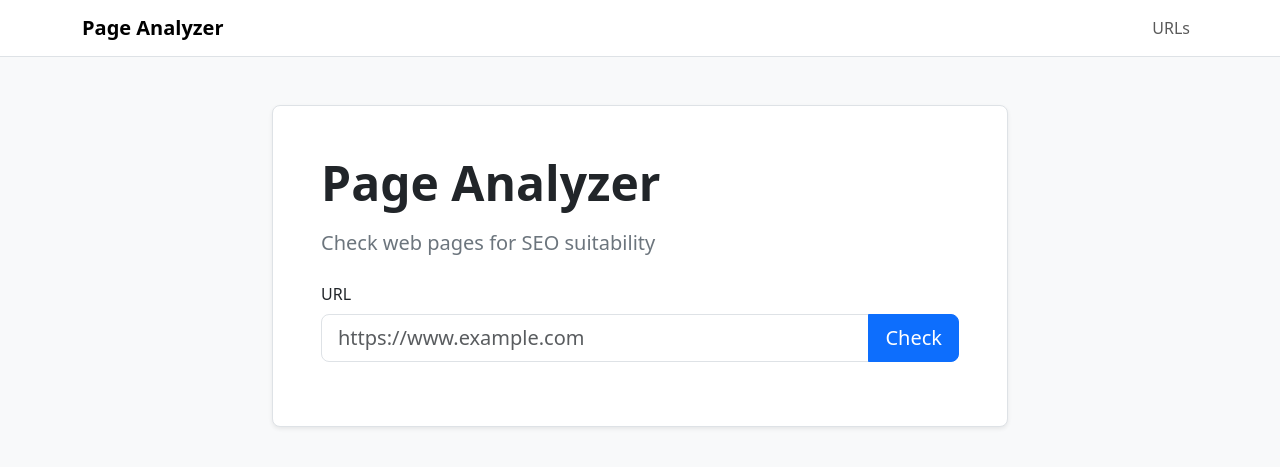
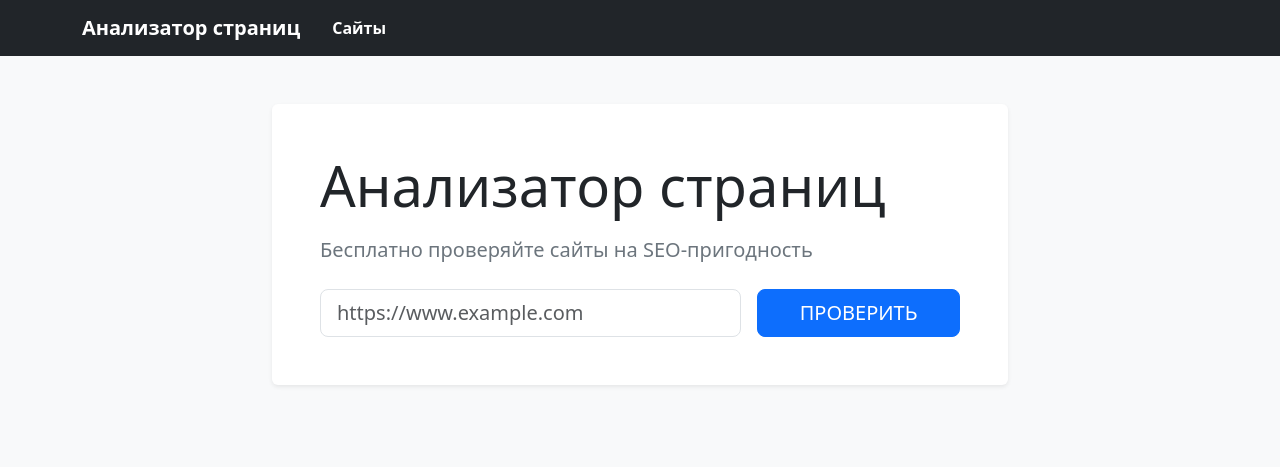
Before and after one commit to chifcrow/python-project-83, a Flask app: page / in a window 1280 px wide. Shown: the top 467 px of the page. Run offline with Flask 3, Linux system fonts and the light colour scheme; some libraries are stand-ins or nearby versions.

Commit message:
Fix navbar alignment and translate checks table headers

```diff
--- a/hexlet_code.egg-info/requires.txt
+++ b/hexlet_code.egg-info/requires.txt
@@ -3,3 +3,6 @@ gunicorn>=21.2.0
 python-dotenv>=1.0.0
 psycopg2-binary>=2.9.9
 validators>=0.24.0
+requests>=2.32.0
+beautifulsoup4>=4.12.3
+lxml>=5.2.2
--- a/page_analyzer/app.py
+++ b/page_analyzer/app.py
@@ -35,7 +35,6 @@ def is_valid_url(raw_url: str) -> bool:
         return False
     if not validators.url(raw_url):
         return False
-
     parsed = urlparse(raw_url)
     return bool(parsed.scheme and parsed.netloc)
 
@@ -87,16 +86,16 @@ def urls_create():
     url_value = request.form.get("url", "").strip()
 
     if not is_valid_url(url_value):
-        flash("Invalid URL", "danger")
-        return render_index(url_value, "Invalid URL", 422)
+        flash("Некорректный URL", "danger")
+        return render_index(url_value, "Некорректный URL", 422)
 
     normalized = normalize_url(url_value)
 
     try:
         conn = get_db_connection()
     except Exception:
-        flash("Database connection error", "danger")
-        return render_index(url_value, "Database connection error", 500)
+        flash("Ошибка базы данных", "danger")
+        return render_index(url_value, "Ошибка базы данных", 500)
 
     try:
         with conn.cursor() as cur:
@@ -106,7 +105,7 @@ def urls_create():
             )
             existing = fetch_one(cur)
             if existing:
-                flash("URL already exists", "info")
+                flash("Страница уже существует", "info")
                 return redirect(url_for("url_show", id=existing["id"]))
 
             created_at = datetime.utcnow()
@@ -119,15 +118,15 @@ def urls_create():
             new_row = fetch_one(cur)
             conn.commit()
 
-        flash("URL has been added", "success")
+        flash("Страница успешно добавлена", "success")
         return redirect(url_for("url_show", id=new_row["id"]))
     except psycopg2.Error:
         try:
             conn.rollback()
         except Exception:
             pass
-        flash("Database error", "danger")
-        return render_index(url_value, "Database error", 500)
+        flash("Ошибка базы данных", "danger")
+        return render_index(url_value, "Ошибка базы данных", 500)
     finally:
         conn.close()
 
@@ -137,7 +136,7 @@ def url_checks_create(id: int):
     try:
         conn = get_db_connection()
     except Exception:
-        flash("Database connection error", "danger")
+        flash("Ошибка базы данных", "danger")
         return redirect(url_for("urls_index"))
 
     try:
@@ -148,7 +147,7 @@ def url_checks_create(id: int):
             )
             url_row = fetch_one(cur)
             if not url_row:
-                flash("URL not found", "danger")
+                flash("Сайт не найден", "danger")
                 return redirect(url_for("urls_index"))
 
             url_name = url_row["name"]
@@ -173,14 +172,14 @@ def url_checks_create(id: int):
             )
             conn.commit()
 
-        flash("URL has been checked", "success")
+        flash("Страница успешно проверена", "success")
         return redirect(url_for("url_show", id=id))
     except psycopg2.Error:
         try:
             conn.rollback()
         except Exception:
             pass
-        flash("Database error", "danger")
+        flash("Ошибка базы данных", "danger")
         return redirect(url_for("url_show", id=id))
     finally:
         conn.close()
@@ -191,7 +190,7 @@ def urls_index():
     try:
         conn = get_db_connection()
     except Exception:
-        flash("Database connection error", "danger")
+        flash("Ошибка базы данных", "danger")
         return render_template("urls.html", urls=[]), 500
 
     try:
@@ -225,7 +224,7 @@ def url_show(id: int):
     try:
         conn = get_db_connection()
     except Exception:
-        flash("Database connection error", "danger")
+        flash("Ошибка базы данных", "danger")
         return redirect(url_for("urls_index"))
 
     try:
@@ -239,7 +238,7 @@ def url_show(id: int):
             url_row = fetch_one(cur)
 
             if not url_row:
-                flash("URL not found", "danger")
+                flash("Сайт не найден", "danger")
                 return redirect(url_for("urls_index"))
 
             cur.execute(
--- a/page_analyzer/templates/base.html
+++ b/page_analyzer/templates/base.html
@@ -1,9 +1,9 @@
 <!DOCTYPE html>
-<html lang="en">
+<html lang="ru">
   <head>
     <meta charset="utf-8" />
     <meta name="viewport" content="width=device-width, initial-scale=1" />
-    <title>{% block title %}Page Analyzer{% endblock %}</title>
+    <title>{% block title %}Анализатор страниц{% endblock %}</title>
 
     <link
       href="https://cdn.jsdelivr.net/npm/bootstrap@5.3.8/dist/css/bootstrap.min.css"
@@ -13,13 +13,22 @@
     />
   </head>
   <body class="bg-light">
-    <nav class="navbar navbar-expand-lg navbar-light bg-white border-bottom">
+    <nav class="navbar navbar-expand-lg navbar-dark bg-dark">
       <div class="container">
-        <a class="navbar-brand fw-semibold" href="{{ url_for('index') }}"
-          >Page Analyzer</a
-        >
-        <div class="navbar-nav">
-          <a class="nav-link" href="{{ url_for('urls_index') }}">URLs</a>
+        <div class="d-flex align-items-center gap-3">
+          <a
+            class="navbar-brand fw-semibold mb-0"
+            href="{{ url_for('index') }}"
+          >
+            Анализатор страниц
+          </a>
+
+          <a
+            class="nav-link text-white fw-semibold p-0"
+            href="{{ url_for('urls_index') }}"
+          >
+            Сайты
+          </a>
         </div>
       </div>
     </nav>
--- a/page_analyzer/templates/index.html
+++ b/page_analyzer/templates/index.html
@@ -1,33 +1,39 @@
-{% extends "base.html" %} {% block title %}Page Analyzer{% endblock %} {% block
-content %}
+{% extends "base.html" %} {% block title %}Анализатор страниц{% endblock %} {%
+block content %}
 <div class="row justify-content-center">
   <div class="col-12 col-lg-8">
-    <div class="p-5 bg-white border rounded-3 shadow-sm">
-      <h1 class="display-5 fw-bold mb-3">Page Analyzer</h1>
+    <div class="card border-0 shadow-sm">
+      <div class="card-body p-5">
+        <h1 class="display-4 mb-3">Анализатор страниц</h1>
         <p class="lead text-secondary mb-4">
-        Check web pages for SEO suitability
+          Бесплатно проверяйте сайты на SEO-пригодность
         </p>
 
         <form action="{{ url_for('urls_create') }}" method="post" novalidate>
-        <div class="mb-3">
-          <label for="url" class="form-label">URL</label>
-          <div class="input-group input-group-lg">
+          <div class="row g-3 align-items-center">
+            <div class="col-12 col-md-8">
               <input
                 type="text"
-              class="form-control {% if error %}is-invalid{% endif %}"
+                class="form-control form-control-lg {% if error %}is-invalid{% endif %}"
                 id="url"
                 name="url"
                 placeholder="https://www.example.com"
                 value="{{ url_value }}"
               />
-            <button type="submit" class="btn btn-primary">Check</button>
               {% if error %}
               <div class="invalid-feedback">{{ error }}</div>
               {% endif %}
+            </div>
+
+            <div class="col-12 col-md-4 d-grid">
+              <button type="submit" class="btn btn-primary btn-lg">
+                ПРОВЕРИТЬ
+              </button>
             </div>
           </div>
         </form>
       </div>
     </div>
   </div>
+</div>
 {% endblock %}
```
Also changed, not shown: page_analyzer/templates/url.html (+11 -10 lines), page_analyzer/templates/urls.html (+6 -6 lines), 1 other file. Lines whose indentation alone changed are shown as unchanged.
